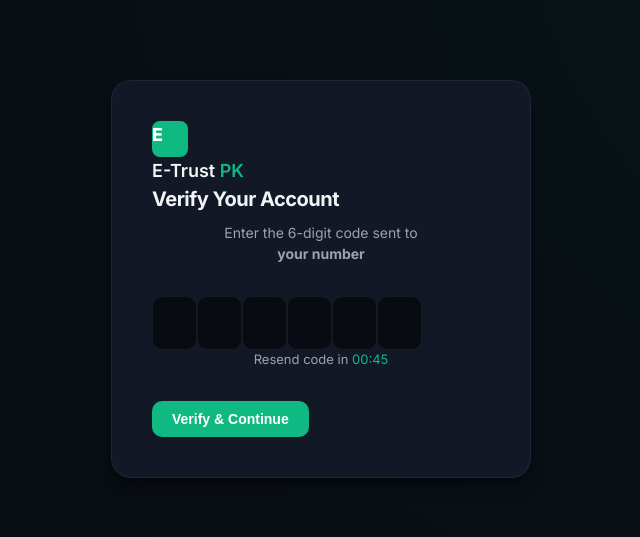
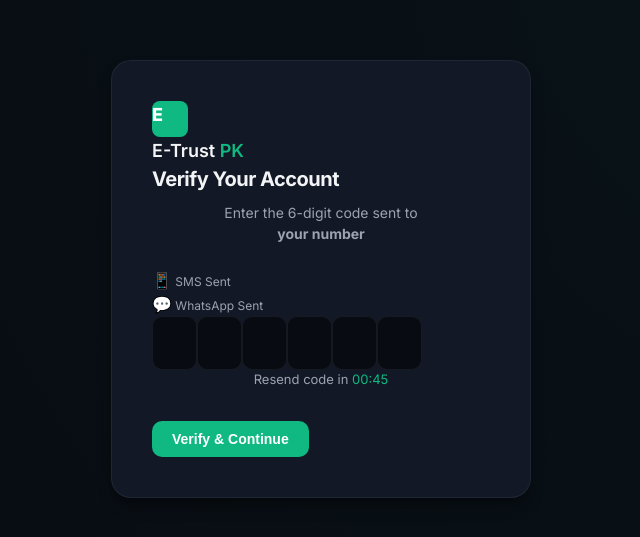
Before and after one commit to Faakhir030Memon/E-Track-Pk, a React (Vite) app in the folder e-trust-dashboard/: page /verify-otp in a window 1280 px wide. Shown: the part 121-658 px from the top of the page, without its empty margins (319-959 px from the left). Built offline with nearby package versions, Linux system fonts and the light colour scheme.

Commit message:
feat: add VerifyOTP page with six-digit code input and verification logic

```diff
--- a/e-trust-dashboard/src/pages/VerifyOTP.jsx
+++ b/e-trust-dashboard/src/pages/VerifyOTP.jsx
@@ -35,9 +35,18 @@ const VerifyOTP = () => {
         </div>
 
         <h1 style={{ fontSize: '1.25rem', marginBottom: '0.5rem' }}>Verify Your Account</h1>
-        <p style={{ fontSize: '0.875rem', textAlign: 'center', marginBottom: '2rem' }}>
+        <p style={{ fontSize: '0.875rem', textAlign: 'center', marginBottom: '1.5rem' }}>
           Enter the 6-digit code sent to<br /><strong>{phone || email}</strong>
         </p>
+
+        <div className="flex gap-4 justify-center mb-8">
+          <div className="flex items-center gap-2" style={{ fontSize: '0.75rem', color: 'var(--text-secondary)' }}>
+            <span style={{ fontSize: '1rem' }}>📱</span> SMS Sent
+          </div>
+          <div className="flex items-center gap-2" style={{ fontSize: '0.75rem', color: 'var(--text-secondary)' }}>
+            <span style={{ fontSize: '1rem' }}>💬</span> WhatsApp Sent
+          </div>
+        </div>
 
         <form onSubmit={handleSubmit} className="w-full">
           <div className="flex justify-between gap-2 mb-8">
```
